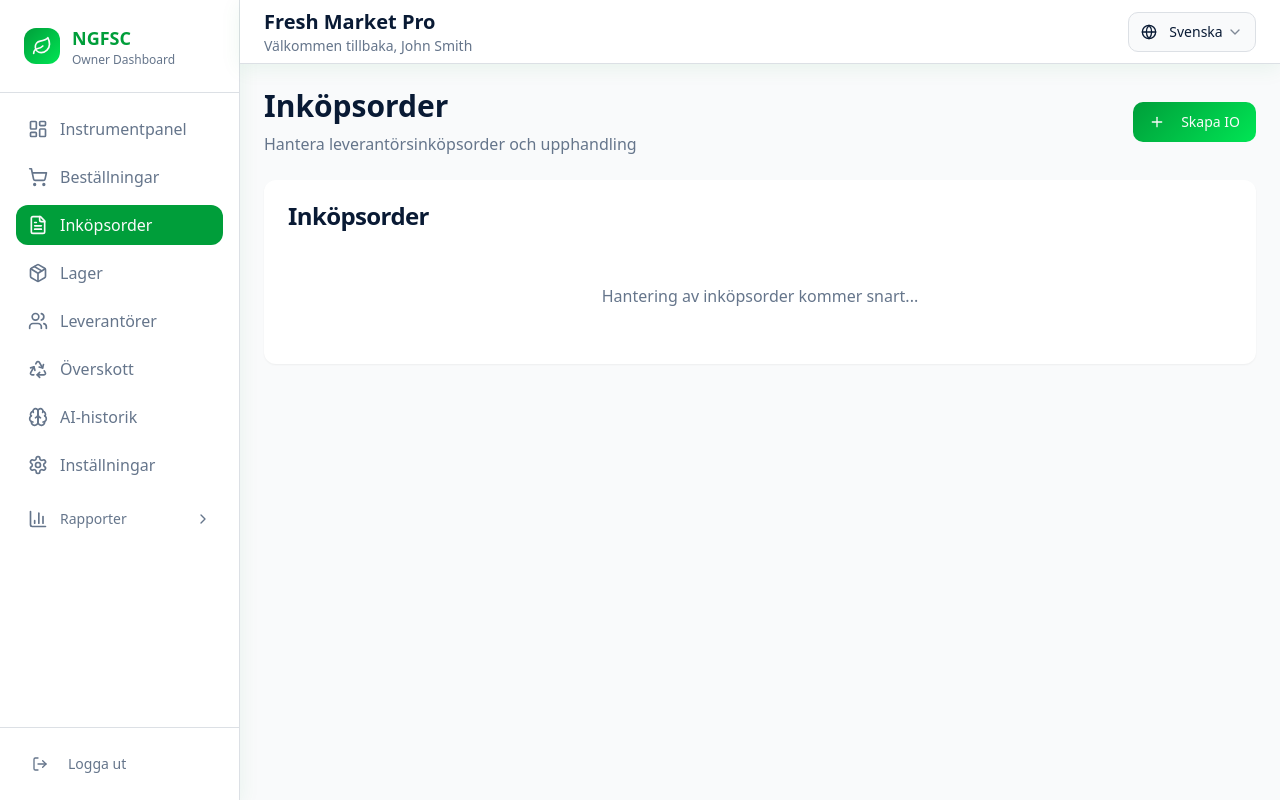
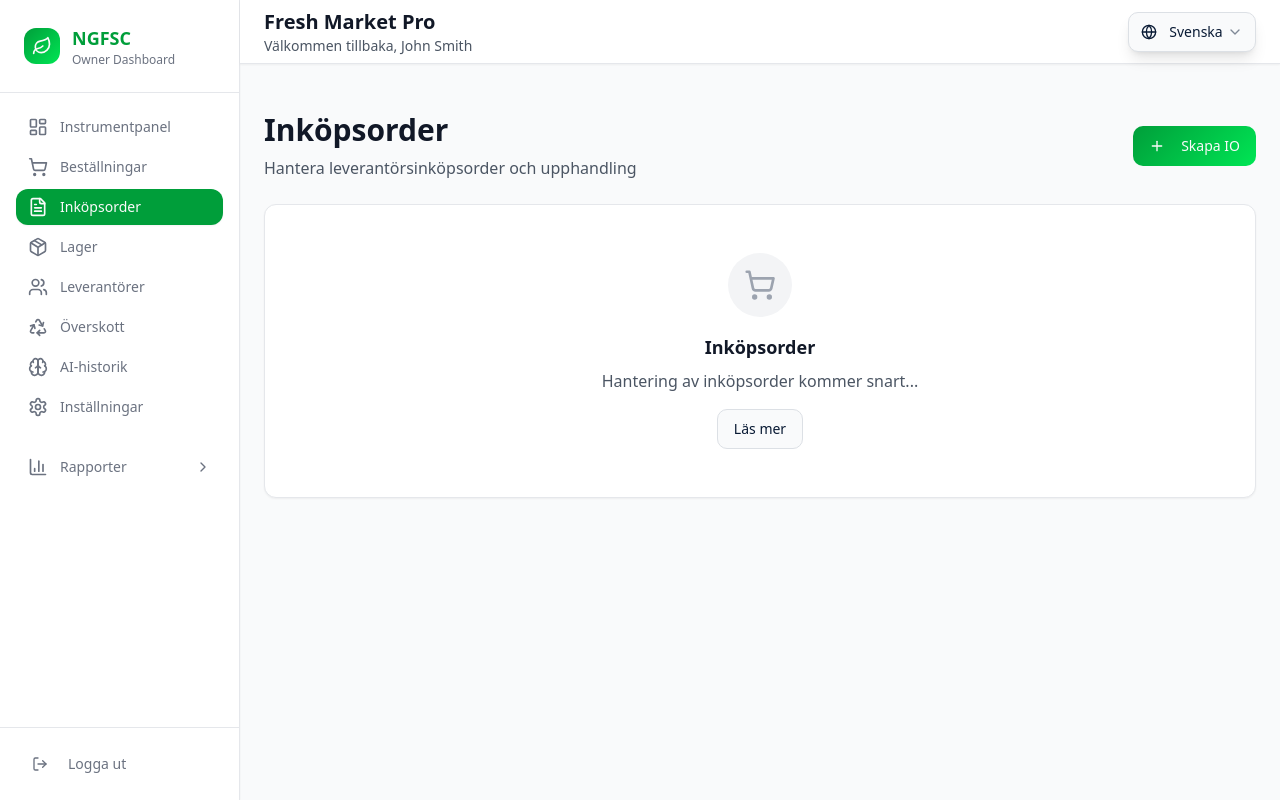
Before and after one commit to NeuracodeDev/ngfsc-owner-portal-react, a React (Vite) app: page /app/purchase-orders in a window 1280 px wide. Built offline with nearby package versions, Linux system fonts and the light colour scheme.

Commit message:
Refactor: Apply UI/UX improvements
Implement theme wrapper, typography adjustments, card shadows, table polish, and sparkline component.

```diff
--- /dev/null
+++ b/src/components/ui/empty-state.tsx
@@ -0,0 +1,58 @@
+import { ReactNode } from 'react';
+import { Card, CardContent } from '@/components/ui/card';
+import { Button } from '@/components/ui/button';
+import { LucideIcon } from 'lucide-react';
+
+interface EmptyStateProps {
+  icon?: LucideIcon;
+  emoji?: string;
+  title: string;
+  description: string;
+  action?: {
+    label: string;
+    onClick: () => void;
+    href?: string;
+  };
+  className?: string;
+}
+
+export const EmptyState = ({
+  icon: Icon,
+  emoji,
+  title,
+  description,
+  action,
+  className = ""
+}: EmptyStateProps) => {
+  return (
+    <Card className={`bg-white shadow-sm border border-gray-200 ${className}`}>
+      <CardContent className="text-center py-12">
+        <div className="flex flex-col items-center space-y-4">
+          {Icon && (
+            <div className="w-16 h-16 bg-gray-100 rounded-full flex items-center justify-center">
+              <Icon className="h-8 w-8 text-gray-400" />
+            </div>
+          )}
+          {emoji && !Icon && (
+            <div className="text-4xl">{emoji}</div>
+          )}
+
+          <div className="space-y-2">
+            <h3 className="text-lg font-semibold text-gray-900">{title}</h3>
+            <p className="text-gray-600 max-w-sm">{description}</p>
+          </div>
+
+          {action && (
+            <Button
+              onClick={action.onClick}
+              variant="outline"
+              className="mt-4"
+            >
+              {action.label}
+            </Button>
+          )}
+        </div>
+      </CardContent>
+    </Card>
+  );
+};
--- a/src/index.css
+++ b/src/index.css
@@ -114,6 +114,16 @@ All colors MUST be HSL.
   }
 
   body {
-    @apply bg-background text-foreground;
+    @apply bg-gray-50 text-foreground;
   }
 }
+
+@layer utilities {
+  .hover-scale {
+    @apply transition-transform duration-200 hover:scale-[1.02];
+  }
+
+  .bg-brand-gradient {
+    background: var(--gradient-primary);
+  }
+}
--- a/src/pages/AIHistoryPage.tsx
+++ b/src/pages/AIHistoryPage.tsx
@@ -1,28 +1,29 @@
 import { Card, CardContent, CardHeader, CardTitle } from '@/components/ui/card';
+import { EmptyState } from '@/components/ui/empty-state';
 import { useTranslation } from 'react-i18next';
+import { Brain } from 'lucide-react';
 
 const AIHistoryPage = () => {
   const { t } = useTranslation();
 
   return (
     <div className="space-y-6 animate-fade-in">
-      <div>
-        <h1 className="text-3xl font-bold text-foreground">{t('aiHistory')}</h1>
-        <p className="text-muted-foreground mt-2">
+      <div className="mt-6">
+        <h1 className="text-3xl font-bold text-gray-900">{t('aiHistory')}</h1>
+        <p className="text-gray-600 mt-2">
           {t('trackAISuggestions')}
         </p>
       </div>
 
-      <Card className="shadow-elevated border-0">
-        <CardHeader>
-          <CardTitle>{t('aiSuggestionHistory')}</CardTitle>
-        </CardHeader>
-        <CardContent>
-          <div className="text-center py-8 text-muted-foreground">
-            {t('aiHistorySoon')}
-          </div>
-        </CardContent>
-      </Card>
+      <EmptyState
+        icon={Brain}
+        title={t('aiSuggestionHistory')}
+        description={t('aiHistorySoon')}
+        action={{
+          label: "Läs mer",
+          onClick: () => window.open('https://docs.lovable.dev', '_blank')
+        }}
+      />
     </div>
   );
 };
--- a/src/pages/ComplianceDocsPage.tsx
+++ b/src/pages/ComplianceDocsPage.tsx
@@ -1,28 +1,29 @@
 import { Card, CardContent, CardHeader, CardTitle } from '@/components/ui/card';
+import { EmptyState } from '@/components/ui/empty-state';
 import { useTranslation } from 'react-i18next';
+import { FileText } from 'lucide-react';
 
 const ComplianceDocsPage = () => {
   const { t } = useTranslation();
 
   return (
     <div className="space-y-6 animate-fade-in">
-      <div>
-        <h1 className="text-3xl font-bold text-foreground">{t('complianceDocuments')}</h1>
-        <p className="text-muted-foreground mt-2">
+      <div className="mt-6">
+        <h1 className="text-3xl font-bold text-gray-900">{t('complianceDocuments')}</h1>
+        <p className="text-gray-600 mt-2">
           {t('manageCompliance')}
         </p>
       </div>
 
-      <Card className="shadow-elevated border-0">
-        <CardHeader>
-          <CardTitle>{t('complianceDocumentation')}</CardTitle>
-        </CardHeader>
-        <CardContent>
-          <div className="text-center py-8 text-muted-foreground">
-            {t('complianceManagementSoon')}
-          </div>
-        </CardContent>
-      </Card>
+      <EmptyState
+        icon={FileText}
+        title={t('complianceDocumentation')}
+        description={t('complianceManagementSoon')}
+        action={{
+          label: "Läs mer",
+          onClick: () => window.open('https://docs.lovable.dev', '_blank')
+        }}
+      />
     </div>
   );
 };
--- a/src/pages/DashboardLayout.tsx
+++ b/src/pages/DashboardLayout.tsx
@@ -63,35 +63,35 @@ const DashboardLayout = () => {
   ];
 
   return (
-    <div className="min-h-screen bg-background flex w-full">
-      {/* Fixed Sidebar */}
-      <aside className="w-60 bg-card border-r border-border flex flex-col shadow-soft">
+    <div className="min-h-screen bg-gray-50 flex w-full">
+      {/* Enhanced Sidebar */}
+      <aside className="w-60 bg-white border-r border-gray-200 flex flex-col shadow-sm">
         {/* Logo */}
-        <div className="p-6 border-b border-border">
+        <div className="p-6 border-b border-gray-200">
           <div className="flex items-center space-x-3">
             <div className="p-2 bg-gradient-primary rounded-lg">
               <Leaf className="h-5 w-5 text-primary-foreground" />
             </div>
             <div>
               <h1 className="text-lg font-bold text-primary">NGFSC</h1>
-              <p className="text-xs text-muted-foreground">Owner Dashboard</p>
+              <p className="text-xs text-gray-500">Owner Dashboard</p>
             </div>
           </div>
         </div>
 
-        {/* Navigation */}
+        {/* Navigation with improved density */}
         <nav className="flex-1 p-4">
-          <ul className="space-y-2">
+          <ul className="space-y-1">
             {sidebarItems.map((item) => (
               <li key={item.path}>
                 <NavLink
                   to={item.path}
                   end={item.path === '/app'}
                   className={({ isActive }) =>
-                    `flex items-center space-x-3 px-3 py-2 rounded-lg transition-colors ${
+                    `flex items-center gap-3 px-3 py-2 rounded-lg transition-all duration-200 text-sm ${
                       isActive
-                        ? 'bg-primary text-primary-foreground'
-                        : 'text-muted-foreground hover:text-foreground hover:bg-secondary'
+                        ? 'bg-primary text-primary-foreground shadow-sm'
+                        : 'text-gray-500 hover:text-gray-900 hover:bg-gray-100'
                     }`
                   }
                 >
@@ -103,12 +103,12 @@ const DashboardLayout = () => {
           </ul>
 
           {/* Reports Section */}
-          <div className="space-y-1 mt-4">
+          <div className="space-y-1 mt-6">
             <button
               onClick={() => setReportsExpanded(!reportsExpanded)}
-              className="flex items-center justify-between w-full px-3 py-2 rounded-lg text-sm font-medium text-muted-foreground hover:text-foreground hover:bg-secondary transition-colors"
+              className="flex items-center justify-between w-full px-3 py-2 rounded-lg text-sm font-medium text-gray-500 hover:text-gray-900 hover:bg-gray-100 transition-all duration-200"
             >
-              <div className="flex items-center space-x-3">
+              <div className="flex items-center gap-3">
                 <BarChart3 className="h-5 w-5" />
                 <span>{t('reports')}</span>
               </div>
@@ -126,10 +126,10 @@ const DashboardLayout = () => {
                     <NavLink
                       to={item.path}
                       className={({ isActive }) =>
-                        `flex items-center space-x-3 px-3 py-2 rounded-lg transition-colors text-sm ${
+                        `flex items-center gap-3 px-3 py-2 rounded-lg transition-all duration-200 text-sm ${
                           isActive
                             ? 'bg-primary/10 text-primary font-medium'
-                            : 'text-muted-foreground hover:text-foreground hover:bg-secondary'
+                            : 'text-gray-500 hover:text-gray-900 hover:bg-gray-100'
                         }`
                       }
                     >
@@ -144,10 +144,10 @@ const DashboardLayout = () => {
         </nav>
 
         {/* Logout */}
-        <div className="p-4 border-t border-border">
+        <div className="p-4 border-t border-gray-200">
           <Button
             variant="ghost"
-            className="w-full justify-start text-muted-foreground hover:text-foreground"
+            className="w-full justify-start text-gray-500 hover:text-gray-900"
             onClick={handleLogout}
           >
             <LogOut className="h-5 w-5 mr-3" />
@@ -158,20 +158,20 @@ const DashboardLayout = () => {
 
       {/* Main Content */}
       <div className="flex-1 flex flex-col">
-        {/* Top Bar */}
-        <header className="h-16 bg-card border-b border-border px-6 flex items-center justify-between shadow-soft">
+        {/* Enhanced Top Bar */}
+        <header className="h-16 bg-white border-b border-gray-200 px-6 flex items-center justify-between shadow-sm">
           <div>
-            <h2 className="text-xl font-semibold text-foreground">
+            <h2 className="text-xl font-semibold text-gray-900">
               {mockUser?.storeName}
             </h2>
-            <p className="text-sm text-muted-foreground">
+            <p className="text-sm text-gray-600">
               {t('welcome')}, {mockUser?.name}
             </p>
           </div>
 
           <div className="flex items-center space-x-4">
             <Select defaultValue="sv" onValueChange={handleLanguageChange}>
-              <SelectTrigger className="w-32">
+              <SelectTrigger className="w-32 shadow-lg">
                 <Globe className="h-4 w-4 mr-2" />
                 <SelectValue />
               </SelectTrigger>
@@ -183,9 +183,11 @@ const DashboardLayout = () => {
           </div>
         </header>
 
-        {/* Page Content */}
+        {/* Page Content with max-width constraint */}
         <main className="flex-1 p-6">
-          <Outlet />
+          <div className="mx-auto max-w-7xl">
+            <Outlet />
+          </div>
         </main>
       </div>
     </div>
--- a/src/pages/PurchaseOrdersPage.tsx
+++ b/src/pages/PurchaseOrdersPage.tsx
@@ -1,37 +1,37 @@
 import { useState } from 'react';
 import { Card, CardContent, CardHeader, CardTitle } from '@/components/ui/card';
 import { Button } from '@/components/ui/button';
+import { EmptyState } from '@/components/ui/empty-state';
 import { useTranslation } from 'react-i18next';
-import { Plus } from 'lucide-react';
+import { Plus, ShoppingCart } from 'lucide-react';
 
 const PurchaseOrdersPage = () => {
   const { t } = useTranslation();
 
   return (
     <div className="space-y-6 animate-fade-in">
-      <div className="flex justify-between items-center">
+      <div className="flex justify-between items-center mt-6">
         <div>
-          <h1 className="text-3xl font-bold text-foreground">{t('purchaseOrders')}</h1>
-          <p className="text-muted-foreground mt-2">
+          <h1 className="text-3xl font-bold text-gray-900">{t('purchaseOrders')}</h1>
+          <p className="text-gray-600 mt-2">
             {t('managePurchaseOrders')}
           </p>
         </div>
-        <Button className="bg-gradient-primary">
+        <Button className="bg-brand-gradient hover-scale">
           <Plus className="h-4 w-4 mr-2" />
           {t('createPO')}
         </Button>
       </div>
 
-      <Card className="shadow-elevated border-0">
-        <CardHeader>
-          <CardTitle>{t('purchaseOrders')}</CardTitle>
-        </CardHeader>
-        <CardContent>
-          <div className="text-center py-8 text-muted-foreground">
-            {t('purchaseOrdersSoon')}
-          </div>
-        </CardContent>
-      </Card>
+      <EmptyState
+        icon={ShoppingCart}
+        title={t('purchaseOrders')}
+        description={t('purchaseOrdersSoon')}
+        action={{
+          label: "Läs mer",
+          onClick: () => window.open('https://docs.lovable.dev', '_blank')
+        }}
+      />
     </div>
   );
 };
--- a/src/pages/SupplierCatalogPage.tsx
+++ b/src/pages/SupplierCatalogPage.tsx
@@ -1,28 +1,29 @@
 import { Card, CardContent, CardHeader, CardTitle } from '@/components/ui/card';
+import { EmptyState } from '@/components/ui/empty-state';
 import { useTranslation } from 'react-i18next';
+import { Users } from 'lucide-react';
 
 const SupplierCatalogPage = () => {
   const { t } = useTranslation();
 
   return (
     <div className="space-y-6 animate-fade-in">
-      <div>
-        <h1 className="text-3xl font-bold text-foreground">{t('supplierCatalog')}</h1>
-        <p className="text-muted-foreground mt-2">
+      <div className="mt-6">
+        <h1 className="text-3xl font-bold text-gray-900">{t('supplierCatalog')}</h1>
+        <p className="text-gray-600 mt-2">
           {t('browseSuppliers')}
         </p>
       </div>
 
-      <Card className="shadow-elevated border-0">
-        <CardHeader>
-          <CardTitle>{t('suppliers')}</CardTitle>
-        </CardHeader>
-        <CardContent>
-          <div className="text-center py-8 text-muted-foreground">
-            {t('supplierCatalogSoon')}
-          </div>
-        </CardContent>
-      </Card>
+      <EmptyState
+        icon={Users}
+        title={t('suppliers')}
+        description={t('supplierCatalogSoon')}
+        action={{
+          label: "Läs mer",
+          onClick: () => window.open('https://docs.lovable.dev', '_blank')
+        }}
+      />
     </div>
   );
 };
--- a/src/pages/SustainabilityReportPage.tsx
+++ b/src/pages/SustainabilityReportPage.tsx
@@ -1,28 +1,29 @@
 import { Card, CardContent, CardHeader, CardTitle } from '@/components/ui/card';
+import { EmptyState } from '@/components/ui/empty-state';
 import { useTranslation } from 'react-i18next';
+import { BarChart3 } from 'lucide-react';
 
 const SustainabilityReportPage = () => {
   const { t } = useTranslation();
 
   return (
     <div className="space-y-6 animate-fade-in">
-      <div>
-        <h1 className="text-3xl font-bold text-foreground">{t('sustainabilityReport')}</h1>
-        <p className="text-muted-foreground mt-2">
+      <div className="mt-6">
+        <h1 className="text-3xl font-bold text-gray-900">{t('sustainabilityReport')}</h1>
+        <p className="text-gray-600 mt-2">
           {t('trackEnvironmentalImpact')}
         </p>
       </div>
 
-      <Card className="shadow-elevated border-0">
-        <CardHeader>
-          <CardTitle>{t('environmentalImpact')}</CardTitle>
-        </CardHeader>
-        <CardContent>
-          <div className="text-center py-8 text-muted-foreground">
-            {t('sustainabilityReportingSoon')}
-          </div>
-        </CardContent>
-      </Card>
+      <EmptyState
+        icon={BarChart3}
+        title={t('environmentalImpact')}
+        description={t('sustainabilityReportingSoon')}
+        action={{
+          label: "Läs mer",
+          onClick: () => window.open('https://docs.lovable.dev', '_blank')
+        }}
+      />
     </div>
   );
 };
```
Also changed, not shown: src/components/SuggestionList.tsx (+9 -9 lines), src/pages/HomeDashboard.tsx (+11 -11 lines), src/pages/InventoryPage.tsx (+4 -4 lines), src/pages/OrdersPage.tsx (+10 -10 lines).
